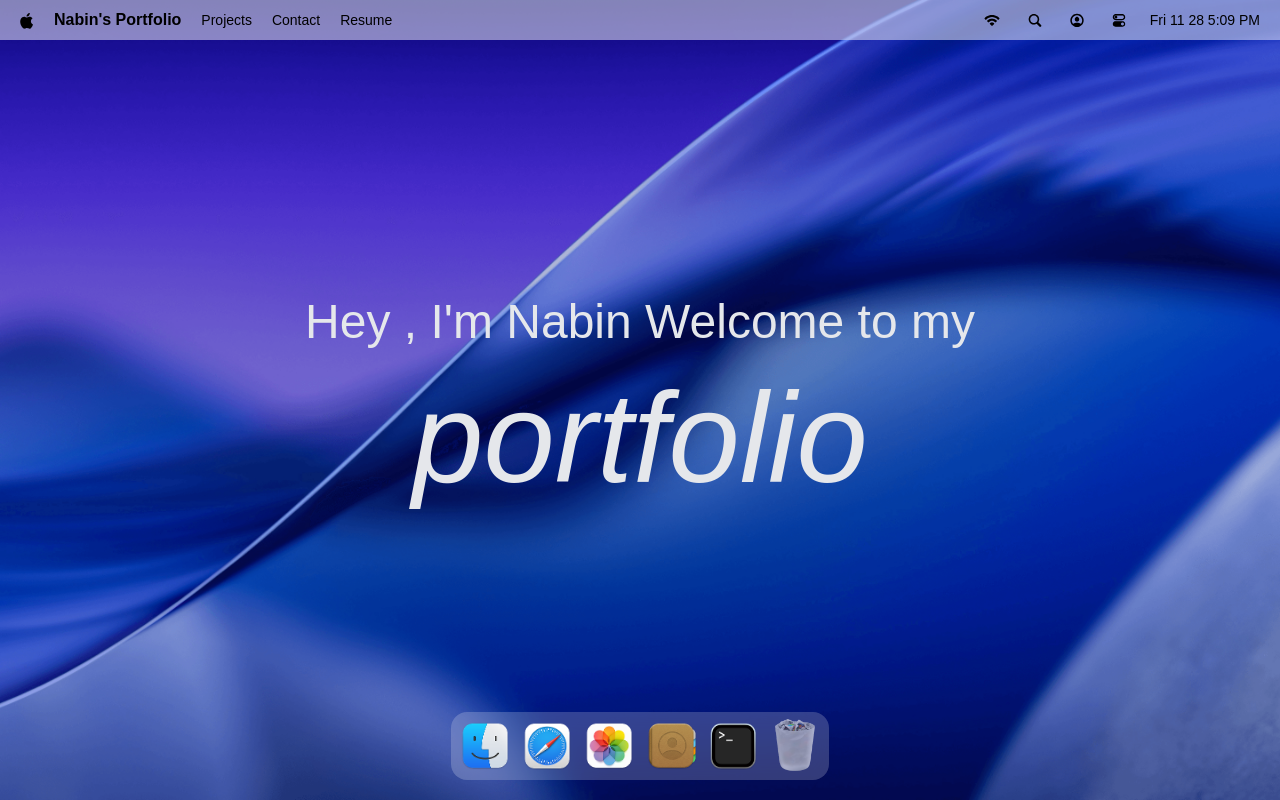
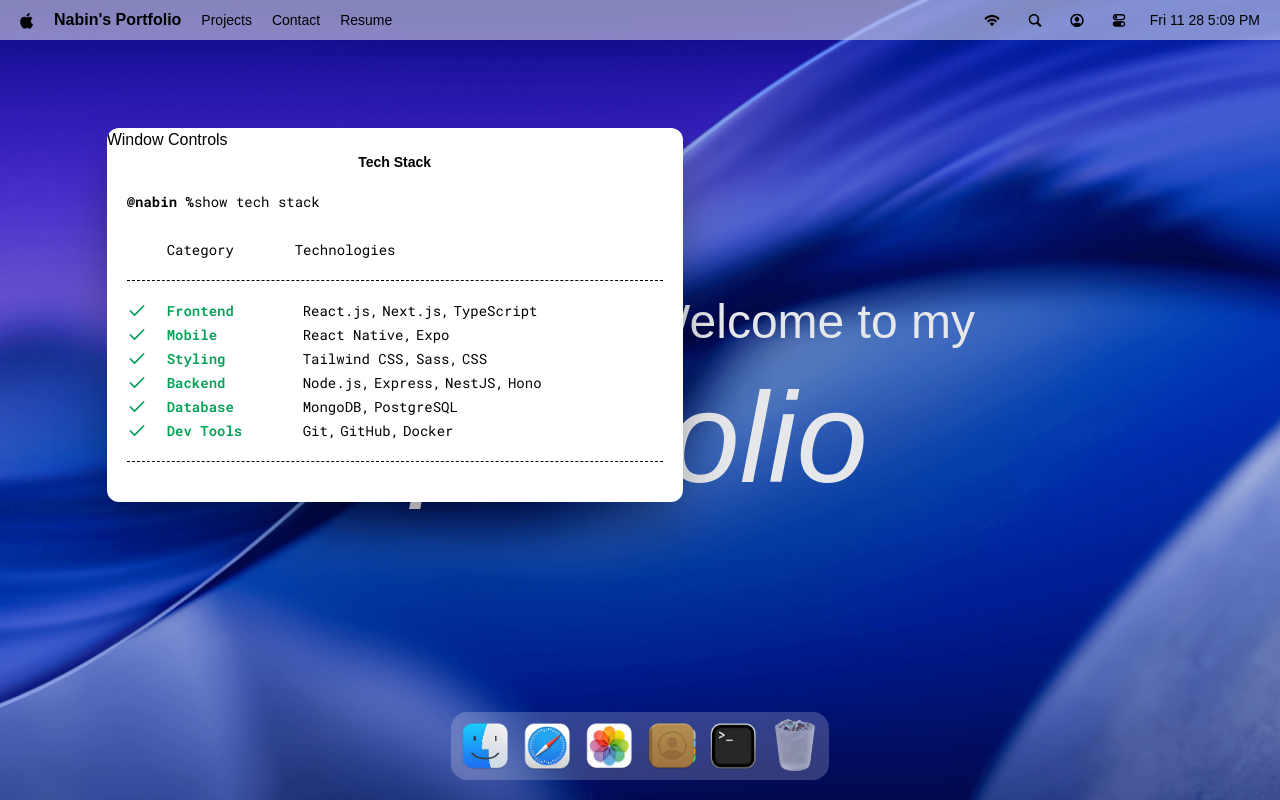
Before and after one commit to Nabin-09/Mac-OS-Portfolio, a React (Vite) app: page / in a window 1280 px wide. Built offline with nearby package versions, Linux system fonts and the light colour scheme; a web font is replaced by a local one.

Commit message:
Created the terminal Window

```diff
--- a/src/App.jsx
+++ b/src/App.jsx
@@ -1,5 +1,11 @@
 import React from 'react'
+import gsap from 'gsap'
 import {Navbar , Welcome , Dock} from '#components'
+import { Draggable } from 'gsap/Draggable'
+import TerminalWindow from '#windows/Terminal'
+
+
+gsap.registerPlugin(Draggable)
 
 const App = () => {
   return (
@@ -7,6 +13,8 @@
       <Navbar/>
       <Welcome/>
       <Dock/>
+
+      <TerminalWindow/>
     </main>
   )
 }
--- a/src/components/Dock.jsx
+++ b/src/components/Dock.jsx
@@ -1,71 +1,80 @@
 import { dockApps } from '#constants';
 import { useGSAP } from '@gsap/react';
-import React, { useRef } from 'react';
+import React, { useRef } from 'react'
 import { Tooltip } from 'react-tooltip';
 import gsap from 'gsap';
+import useWindowStore from './store/window';
 
 const Dock = () => {
+ const  {openWindow , closeWindow , windows} = useWindowStore();
  const dockRef = useRef(null);
 
-  useGSAP(() => {
+ useGSAP(()=>{
   const dock = dockRef.current;
-    if (!dock) return;
+  if(!dock) return;
 
   const icons = dock.querySelectorAll('.dock-icon');
 
-    const animateIcons = (mouseX) => {
+  const animateIcons  = (mouseX) =>{
     const { left: dockLeft } = dock.getBoundingClientRect();
 
-      icons.forEach((icon) => {
+    icons.forEach((icon)=>{
       const { left: iconLeft, width } = icon.getBoundingClientRect();
-        const center = iconLeft - dockLeft + width / 2;
+      const center = iconLeft - dockLeft + width/2;
       const distance = Math.abs(mouseX - center);
-        const intensity = Math.exp(-(distance ** 2) / 20000);
+      const intensity = Math.exp(-(distance ** 2)/20000);
 
-        gsap.to(icon, {
-          scale: 1 + 0.25 * intensity,
-          y: -15 * intensity,
-          duration: 0.2,
-          ease: 'power1.out'
+      gsap.to(icon , {
+        scale : 1 + .25 * intensity ,
+        y : -15 * intensity,
+        duration : .2,
+        ease : 'power1.out'
       });
     });
   };
 
-    const handleMouseMove = (e) => {
+  const handleMouseMove  = (e) =>{
     const { left } = dock.getBoundingClientRect();
     animateIcons(e.clientX - left);
   };
 
-    // RESET ANIMATION ON MOUSE LEAVE
-    const resetIcons = () => {
-      icons.forEach((icon) =>
-        gsap.to(icon, {
-          scale: 1,
-          y: 0,
+  const resetIcons = () =>{
+    icons.forEach((icon)=>{
+      gsap.to(icon , {
+        scale : 1,
+        y : 0,
         duration: 0.3,
-          ease: 'power1.out'
-        })
-      );
+        ease : 'power1.out'
+      });
+    });
   };
 
-    dock.addEventListener('mousemove', handleMouseMove);
-    dock.addEventListener('mouseleave', resetIcons);
+  dock.addEventListener('mousemove' , handleMouseMove);
+  dock.addEventListener('mouseleave' , resetIcons); // FIXED HERE
 
-    // Cleanup
   return () => {
     dock.removeEventListener('mousemove', handleMouseMove);
     dock.removeEventListener('mouseleave', resetIcons);
   };
-  }, []);
 
-  const toggleApp = (app) => {
-    console.log("Clicked: ", app);
-  };
+ } , []);
+
+ const toggleApp = (app)=>{
+  if(!app.canOpen) return;
+  const window = windows[app.id];
+  if(window.isOpen){
+    closeWindow(app.id);
+  }else{
+    openWindow(app.id)
+  }
+
+  console.log(windows)
+ }
 
  return (
    <section id='dock'>
-      <div ref={dockRef} className='dock-container'>
-        {dockApps.map(({ id, name, icon, canOpen }) => (
+    <div ref = {dockRef} className='dock-container'>
+      {dockApps.map(({id , name , icon , canOpen})=>(
         <div key={id} className='relative flex justify-center'>
             <button
               type='button'
@@ -75,7 +84,7 @@
               data-tooltip-content={name}
               data-tooltip-delay-show={150}
               disabled={!canOpen}
-              onClick={() => toggleApp({ id, canOpen })}
+              onClick={()=> toggleApp({id , canOpen})}
             >
               <img
                 src={`/images/${icon}`}
@@ -86,11 +95,10 @@
             </button>
         </div>
       ))}
-
       <Tooltip id='dock-tooltip' place='top' className='tooltip' />
     </div>
    </section>
  );
-};
+}
 
 export default Dock;
--- /dev/null
+++ b/src/components/hoc/WindowWrapper.jsx
@@ -0,0 +1,27 @@
+import useWindowStore from "#components/store/window";
+import { useRef } from "react";
+
+const WindowWrapper = (Component , windowKey) => {
+  const Wrapped = (props)=>{
+    const {focusWindow , windows} = useWindowStore();
+    const {isOpen , zIndex} = windows[windowKey];
+    const ref = useRef(null);
+
+    return (<section
+      id={windowKey}
+      ref={ref}
+      style ={{zIndex}}
+      className="absolute"
+      >
+        <Component {...props}/>
+    </section>
+    );
+  }
+
+  Wrapped.displayName = `WindowWrapper(${Component.displayName || Component.name || "Component"})`;
+
+  return Wrapped
+
+}
+
+export default WindowWrapper
--- a/src/components/store/window.js
+++ b/src/components/store/window.js
@@ -1,26 +1,35 @@
 import { create } from "zustand";
-import { immer } from "immer";
-import { INITIAL_Z_INDEX , WINDOW_CONFIG } from "#constants";
+import { immer } from "zustand/middleware/immer";
+import { INITIAL_Z_INDEX, WINDOW_CONFIG } from "#constants";
 
-const useWindowStore = create((set)=>({
-    windows : WINDOW_CONFIG,
-    nextZIndex : INITIAL_Z_INDEX + 1,
+const useWindowStore = create(
+  immer((set) => ({
+    windows: WINDOW_CONFIG,
+    nextZIndex: INITIAL_Z_INDEX + 1,
 
-    openWindow : (windowKey , data = null)=>set((state)=>{
+    openWindow: (windowKey, data = null) =>
+      set((state) => {
         const win = state.windows[windowKey];
         win.isOpen = true;
-        win.zIndex = state.nextZIndex;
+        win.zIndex = state.nextZIndex++;
         win.data = data ?? win.data;
-        state.nextZIndex++;
-    }),
-    closeWindow : (windowKey)=>set((state)=>{
-       const win = state.windows[windowKey];
+      }),
+
+    closeWindow: (windowKey) =>
+      set((state) => {
+        const win = state.windows[windowKey];
+        if(!win) return;
         win.isOpen = false;
         win.zIndex = INITIAL_Z_INDEX;
         win.data = null;
-    }),
-    focusWindow : (windowKey , data = null)=>set((state)=>{
+      }),
+
+    focusWindow: (windowKey) =>
+      set((state) => {
         const win = state.windows[windowKey];
         win.zIndex = state.nextZIndex++;
-    })
-}))
+      }),
+  }))
+);
+
+export default useWindowStore;
--- /dev/null
+++ b/src/windows/Terminal.jsx
@@ -0,0 +1,50 @@
+import WindowWrapper from "#components/hoc/WindowWrapper";
+import { techStack } from "#constants";
+import { Check } from "lucide-react";
+
+const Terminal = () => {
+    return (
+        <>
+            <div className="window-header">
+                <p>Window Controls</p>
+                <h2>Tech Stack</h2>
+            </div>
+
+            <div className="techstack">
+                <p>
+                    <span className="font-bold">@nabin %</span>
+                    show tech stack
+                </p>
+
+                <div className="label">
+                    <p className="w-32">Category</p>
+                    <p>Technologies</p>
+                </div>
+
+                <ul className="content">
+                    {techStack.map(({ category, items }) => (
+                        <li key={category} className="flex items-center">
+                            <Check className="check" size={20} />
+                            <h3>{category}</h3>
+
+                            <ul className="ml-2 flex gap-1">
+                                {items.map((item, i) => (
+                                    <li key={i}>
+                                        {item}
+                                        {i < items.length - 1 ? "," : ""}
+                                    </li>
+                                ))}
+                            </ul>
+                        </li>
+                    ))}
+                </ul>
+
+
+            </div>
+        </>
+    );
+};
+
+const TerminalWindow = WindowWrapper(Terminal, "terminal");
+
+export default TerminalWindow;
--- /dev/null
+++ b/src/windows/index.js
@@ -0,0 +1,3 @@
+import TerminalWindow from "./Terminal";
+
+export default {TerminalWindow}
```
Lines whose indentation alone changed are shown as unchanged.
